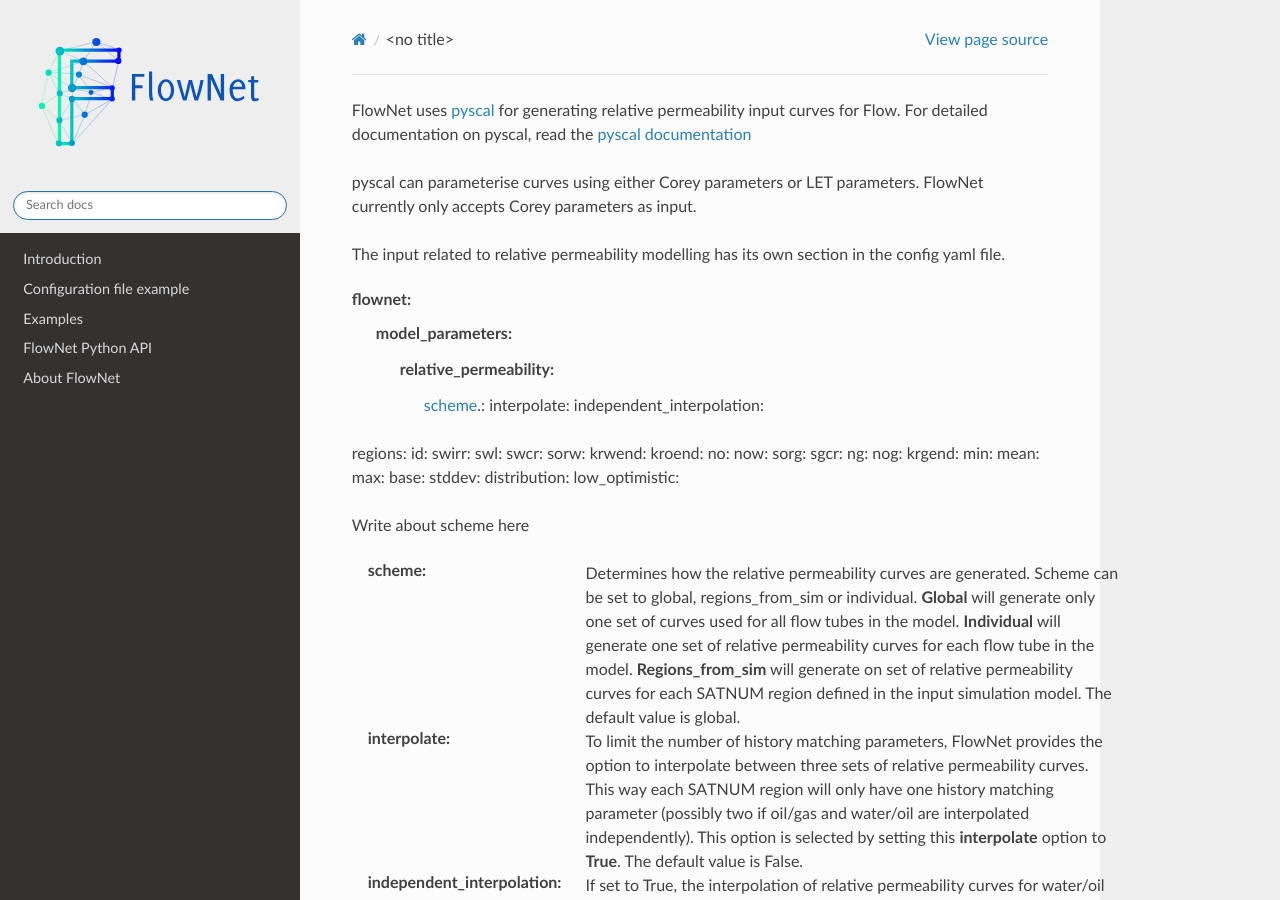
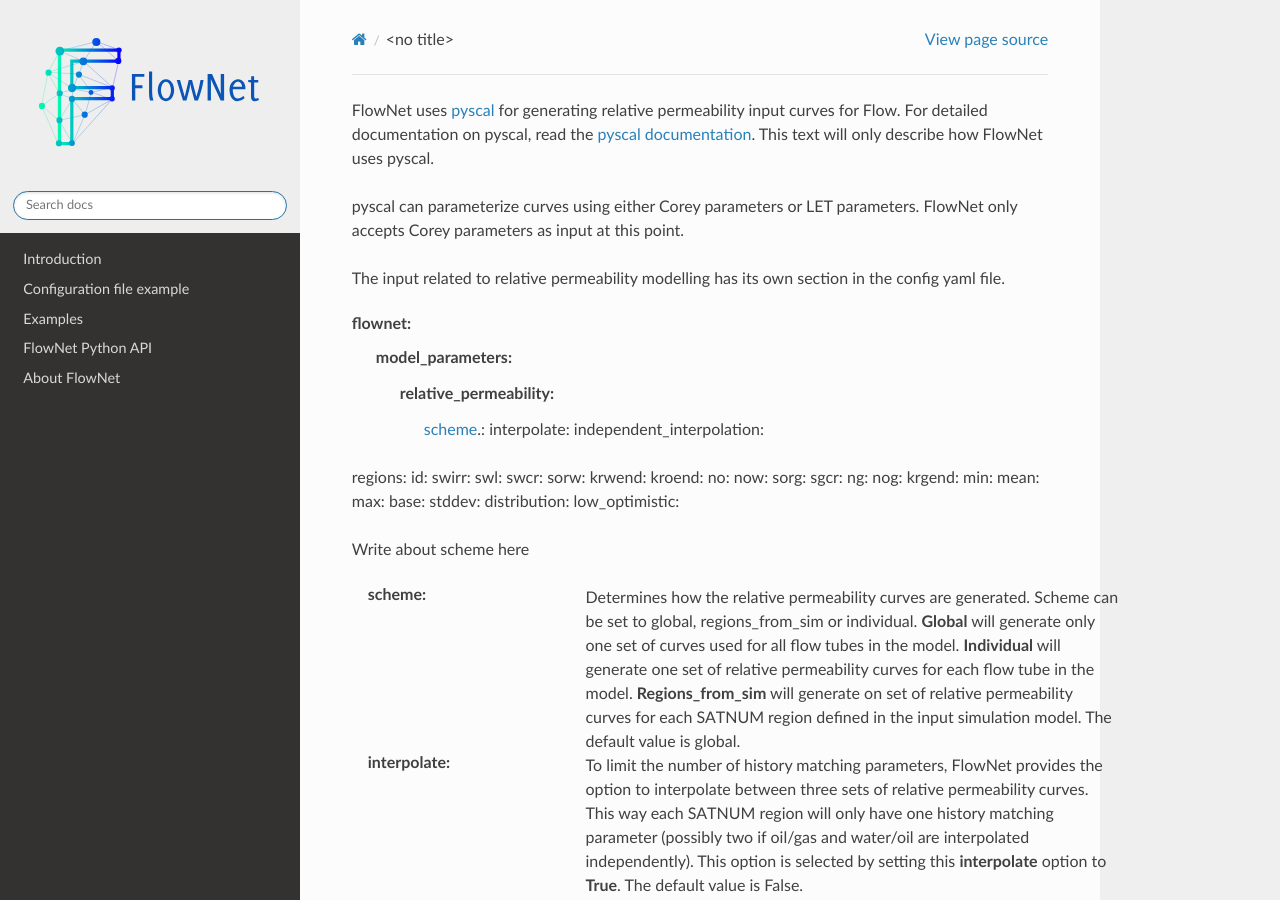
Before and after one commit to equinor/flownet, a Sphinx documentation site: the page built from docs/relative_permeability.rst, in a window 1280 px wide and 900 px high. Built offline with Sphinx 7.4.7 and the Read the Docs theme 2.0.0, drawn with Linux system fonts in a browser that asks for light colours; pages that are not in the unit, such as notebooks, are missing from menus.

Commit message:
Update relative_permeability.rst

```diff
--- a/docs/relative_permeability.rst
+++ b/docs/relative_permeability.rst
@@ -1,7 +1,10 @@
 FlowNet uses `pyscal <https://github.com/equinor/pyscal>`_ for generating relative permeability input curves for Flow.
-For detailed documentation on pyscal, read the `pyscal documentation <https://equinor.github.io/pyscal>`_
+For detailed documentation on pyscal, read the `pyscal documentation <https://equinor.github.io/pyscal>`_. This text
+will only describe how FlowNet uses pyscal.
 
-pyscal can parameterise curves using either Corey parameters or LET parameters. FlowNet currently only accepts Corey parameters as input.
+pyscal can parameterize curves using either Corey parameters or LET parameters.
+FlowNet only accepts Corey parameters as input at this point.
+
 
 The input related to relative permeability modelling has its own section in the config yaml file.
 
```
